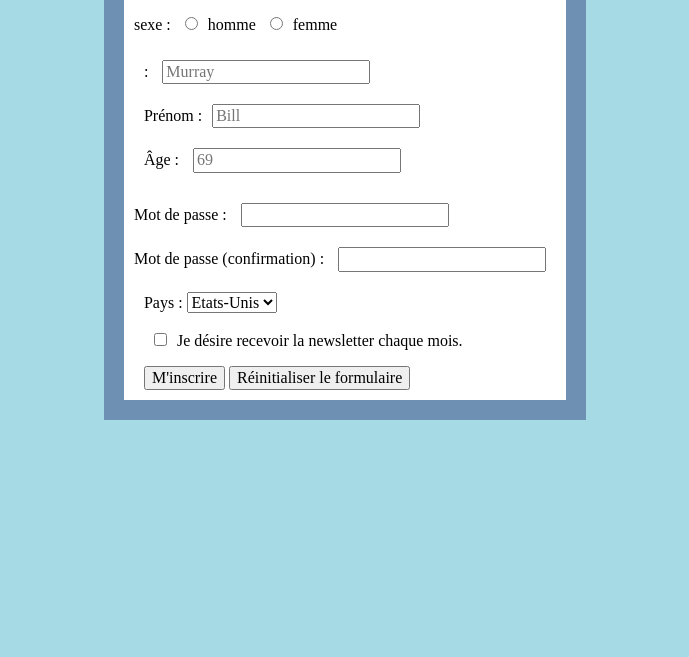
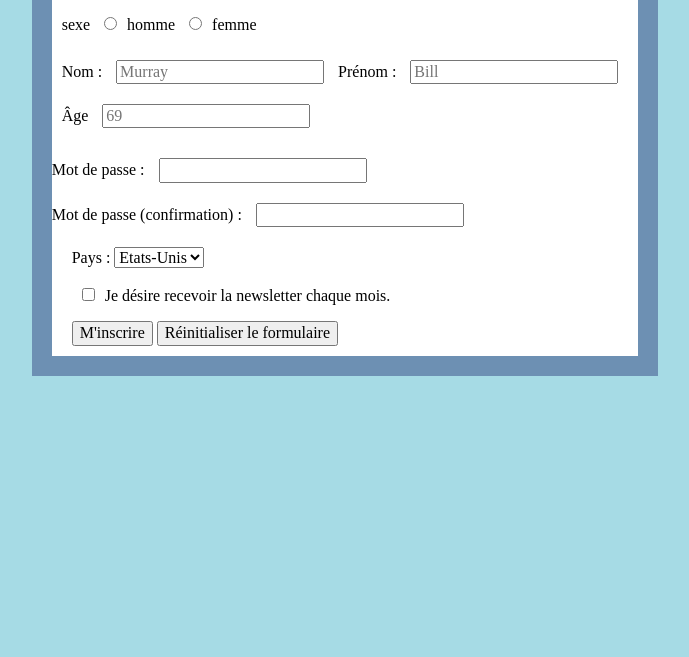
Before and after one commit to Micky92100/formulaire, a plain HTML site: page documents/TPform/Tpformulaire.html in a window 1280 px wide. Shown: the part 143-800 px from the top of the page, without its empty margins (295-984 px from the left). Drawn offline with Linux system fonts and the light colour scheme; a script that the page names is missing.

Commit message:
label html

```diff
--- a/documents/TPform/Tpformulaire.html
+++ b/documents/TPform/Tpformulaire.html
@@ -9,39 +9,49 @@
 
     <div id="container">
         <div id="header">
-            <title>formulaire</title>
+            <title>formulaires</title>
 </head>
 
 <body>
 
-    <form id="form">
+    <form method="post" id="form">
 
         <h1>Formulaire</h1>
-        <div class="content" id="genre">
+        <div class="content">
 
-            <p>sexe :</p>
+
+            <label for="sexe">sexe</label>
             <input type="radio" name="genre" value="homme">homme
             <input type="radio" name="genre" value="femme">femme<br>
 
+        </div>
 
+            <div class="content" id="form">
 
-            <div class="content" id="form" >
-                <label> : <input  type="text" id="form" placeholder="Murray" required><br>
-                Prénom :<input type="text" placeholder="Bill" required><br>
-            </label>
-                <label for="number" id="number-label">
-                    Âge : <input type="" id="number" placeholder="69"><br>
-                </label>
+                <label for='Nom'>Nom :</label>
+                <input type="text" name="nom" id="nom" placeholder="Murray" required>
+                <span id="missnom"></span>
+
+                <label for='prenom'>Prénom :</label>
+                <input type="text" name="prenom" id="prenom" placeholder="Bill" required><br>
+                <span id="missPrenom"></span>
+
+                <label for="age">Âge</label>
+                <input type="age" name="age" id="age" placeholder="69" required><br>
+
             </div>
 
 
 
 
-            <label for="number" id="number-label">
-                Mot de passe : <input type="password" placeholder=""><br>
-                <label for="number" id="number-label">
-                    Mot de passe (confirmation) : <input type="password" placeholder=""><br>
+            <label for="password">Mot de passe :</label>
+            <input type="password" name="password" id="password" placeholder=""><br>
+
+            <label for="password-confirmation"> Mot de passe (confirmation) : </label>
+            <input type="password" name="password-confirmation" placeholder=""><br>
         </div>
+
+
         <div class="content">
             <div class="content">
                 <p>Pays :</p>
@@ -56,7 +66,7 @@
                 <input type="checkbox" name="" id="">Je désire recevoir la newsletter chaque mois.<br>
             </div>
             <div id="button" class="content">
-                <button id="submit">M'inscrire</button>
+                <button type="submit" value="Valider" id="bouton_envoi">M'inscrire</button>
                 <button id="submit">Réinitialiser le formulaire</button>
             </div>
         </div>
```
